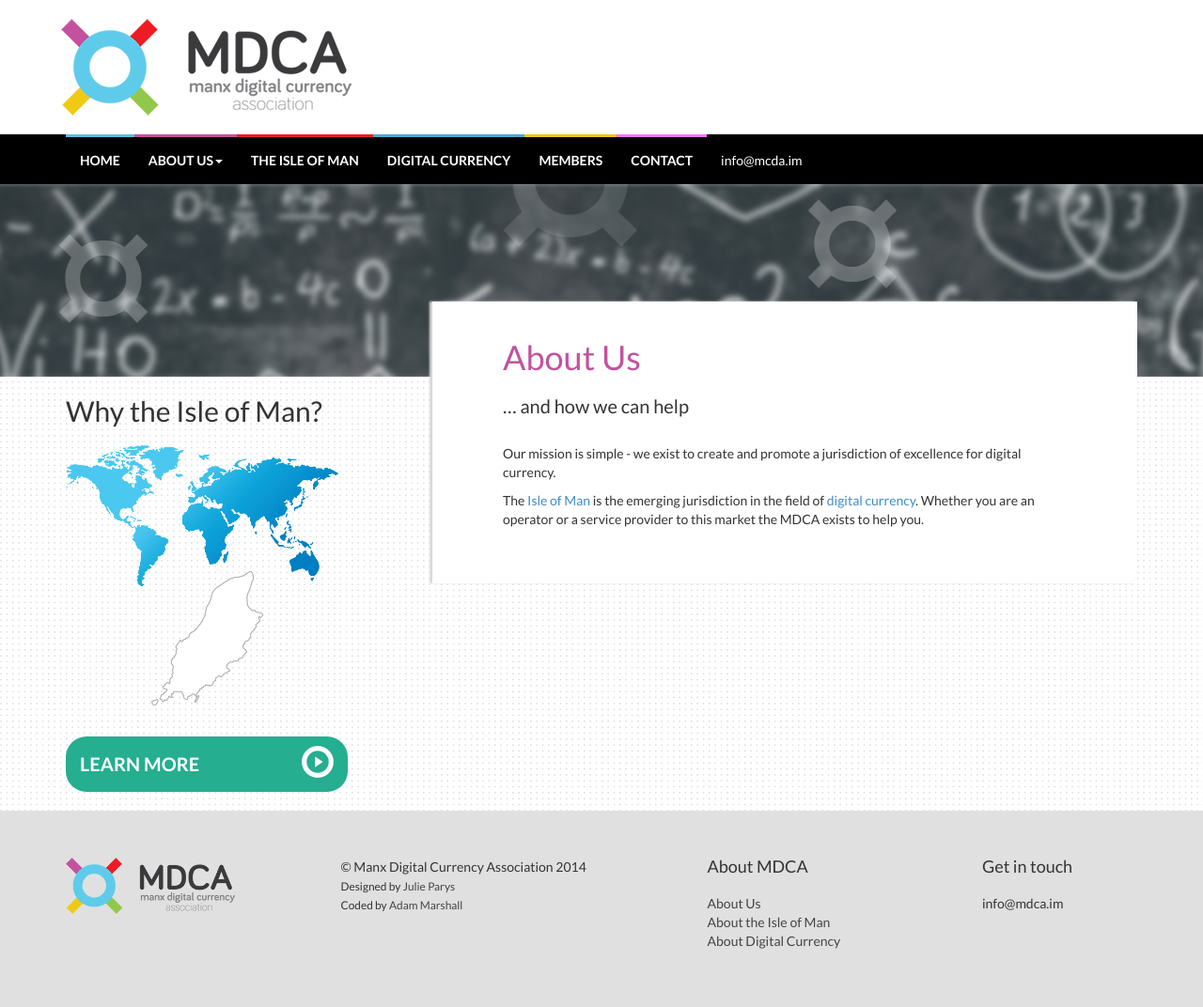
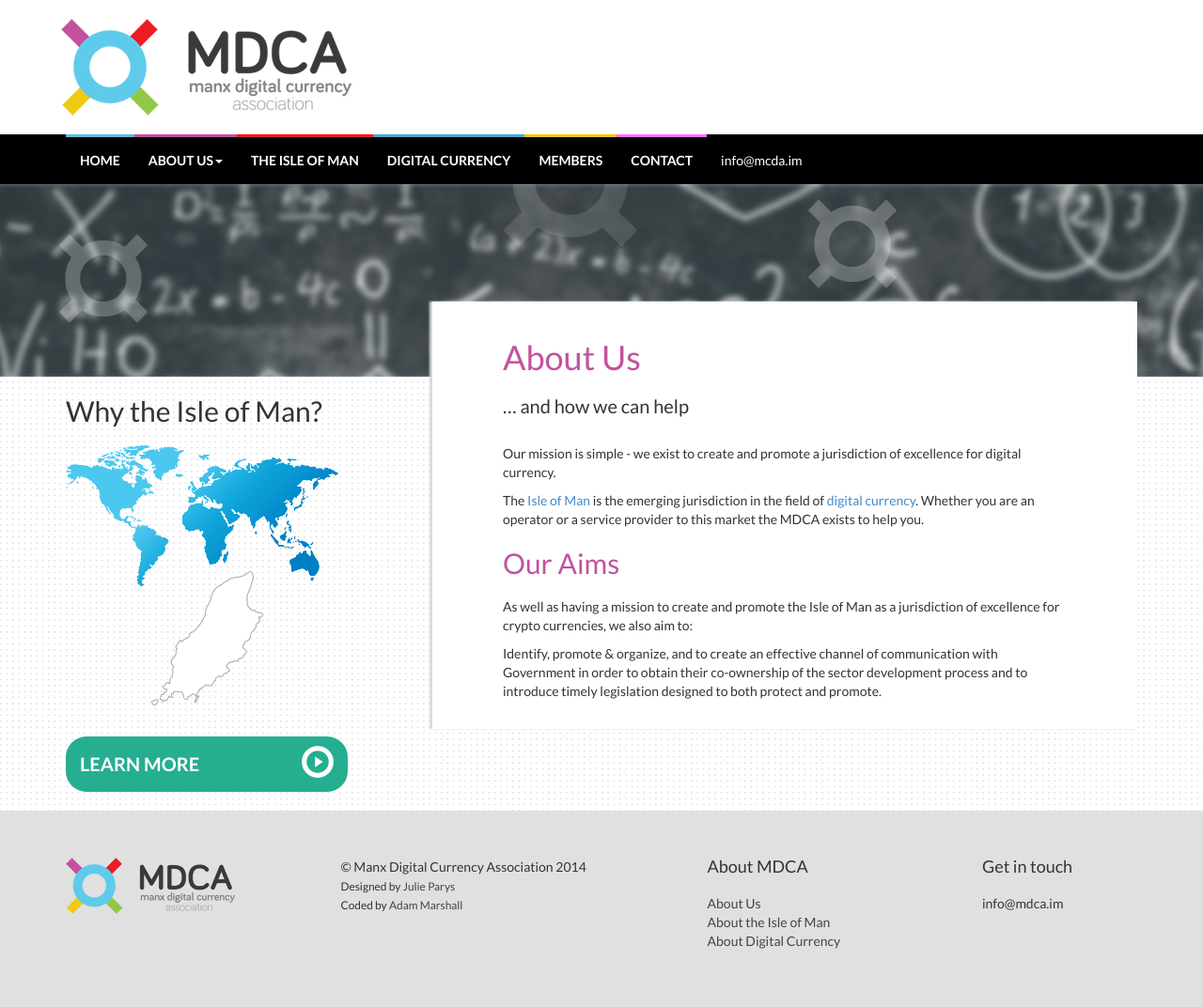
Before and after one commit to Julieparys/MDCA, a Jekyll site: the page built from src/aboutus.md, in a window 1280 px wide. Shown: the whole page at 94% size. Built offline with Jekyll 4.4.1, drawn with Linux system fonts in a browser that asks for light colours; Markdown is read by kramdown in place of the engine named in the settings.

Commit message:
Update aboutus.md

```diff
--- a/src/aboutus.md
+++ b/src/aboutus.md
@@ -12,3 +12,10 @@ banner: AboutMDCA
 Our mission is simple - we exist to create and promote a jurisdiction of excellence for digital currency.
 
 The [Isle of Man](/isle-of-man/) is the emerging jurisdiction in the field of [digital currency](/digital-currency/). Whether you are an operator or a service provider to this market the MDCA exists to help you.
+
+## Our Aims
+
+As well as having a mission to create and promote the Isle of Man as a jurisdiction of excellence for crypto currencies, we also aim to:
+
+Identify, promote & organize, and to create an effective channel of communication with Government in order to
+obtain their co-ownership of the sector development process and to introduce timely legislation designed to both protect and promote.
```
